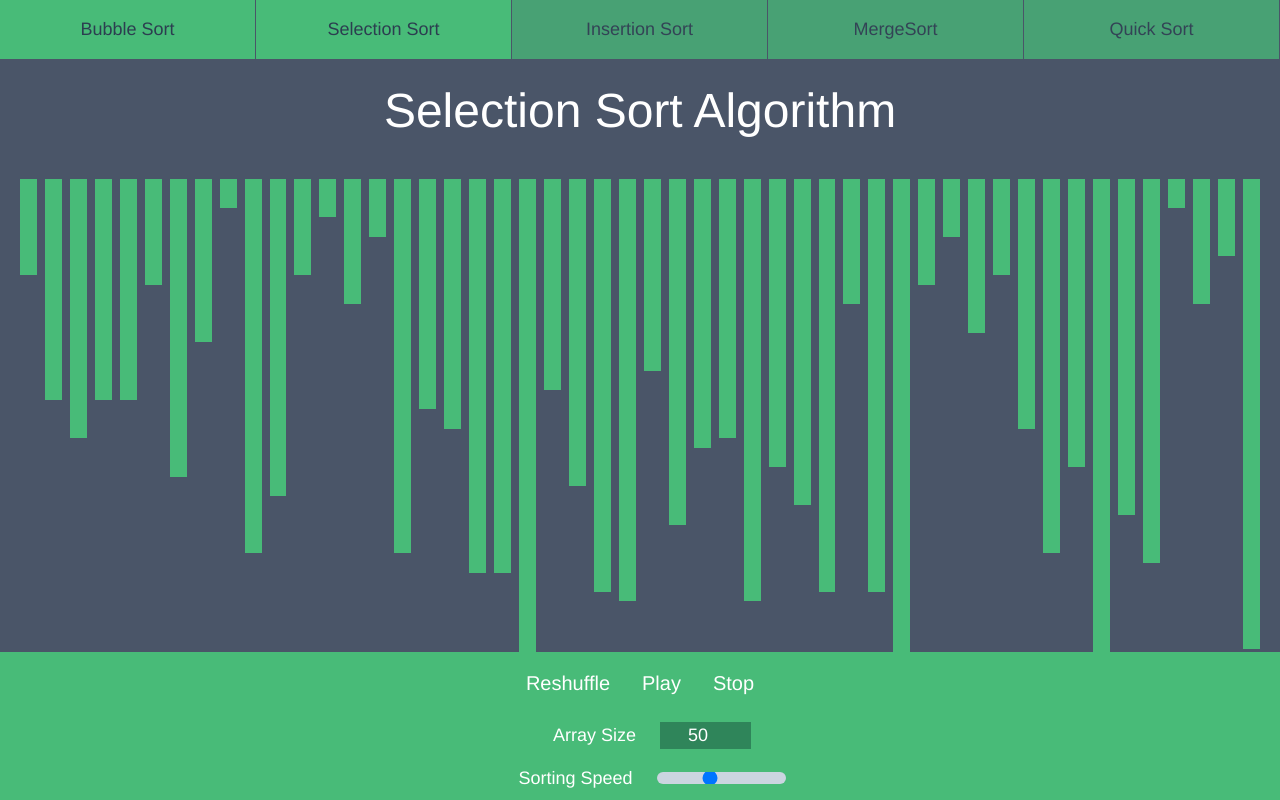
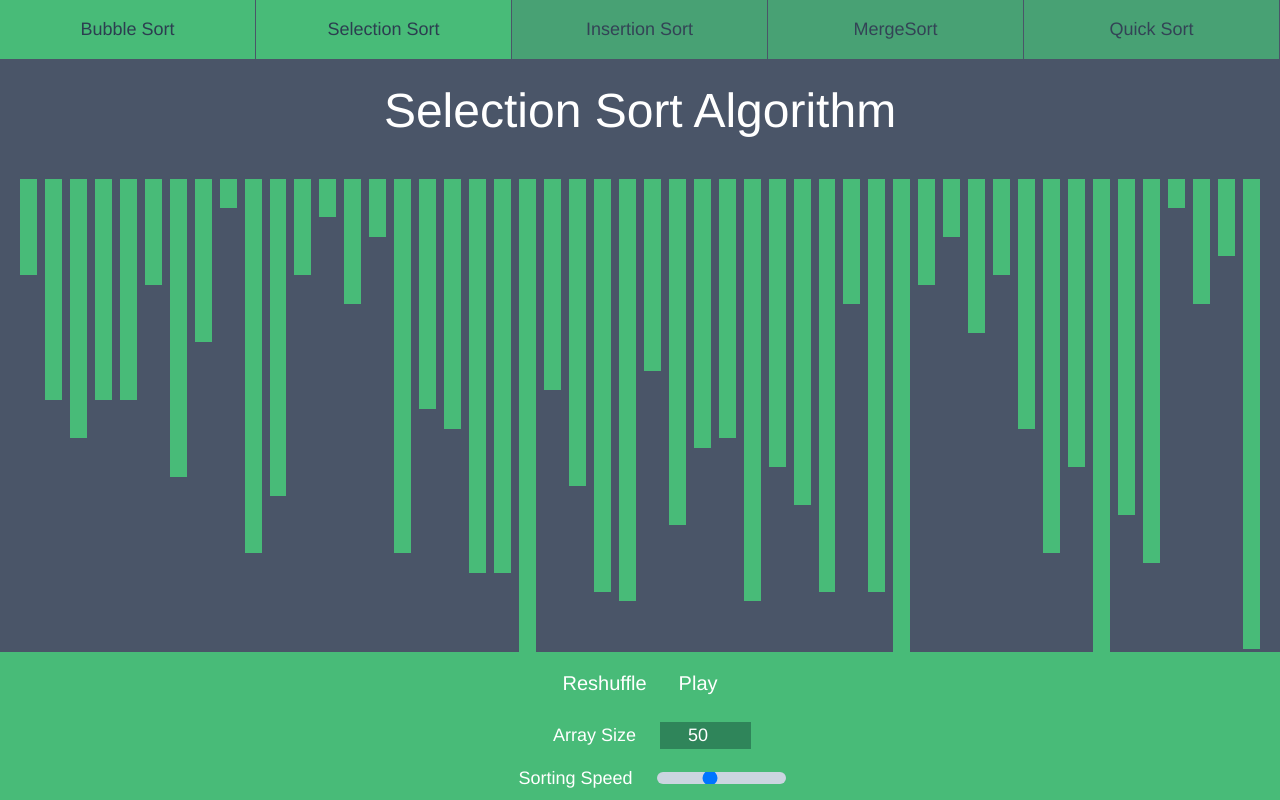
Before and after one commit to VanwildemeerschBrent/SortingVisualizer, a Vue app: page /selection-sort in a window 1280 px wide. Built offline with nearby package versions, Linux system fonts and the light colour scheme.

Commit message:
Remove stop from actions -> cannot stop in between actions

```diff
--- a/src/App.vue
+++ b/src/App.vue
@@ -43,7 +43,6 @@
 				:arraySize.sync="arraySize"
 				:sortingSpeed.sync="sortingSpeed"
 				@onClickStartSorting="sortTitle.find(x=>x.path===$route.path).fn()"
-				@onClickStopSorting="onClickStopSort"
 				@onClickResetSorting="onClickResetSort"
 			/>
 		</div>
@@ -134,10 +133,6 @@
 				return `height:${heightOfElement}px`;
 			},
 
-			onClickStopSort() {
-				console.warn("Stop sort");
-			},
-
 			onClickResetSort() {
 				this.shuffle(this.arrItems);
 			},
--- a/src/components/FilterComponent.vue
+++ b/src/components/FilterComponent.vue
@@ -3,7 +3,6 @@
 		<div class="text-xl text-center">
 			<button class="p-4 hover:bg-green-800" @click="$emit('onClickResetSorting')">Reshuffle</button>
 			<button class="p-4 hover:bg-green-800" @click="$emit('onClickStartSorting')">Play</button>
-			<button class="p-4 hover:bg-green-800" @click="$emit('onClickStopSorting')">Stop</button>
 		</div>
 		<div class="text-lg text-center">
 			<div class="inline-block p-2">
```
